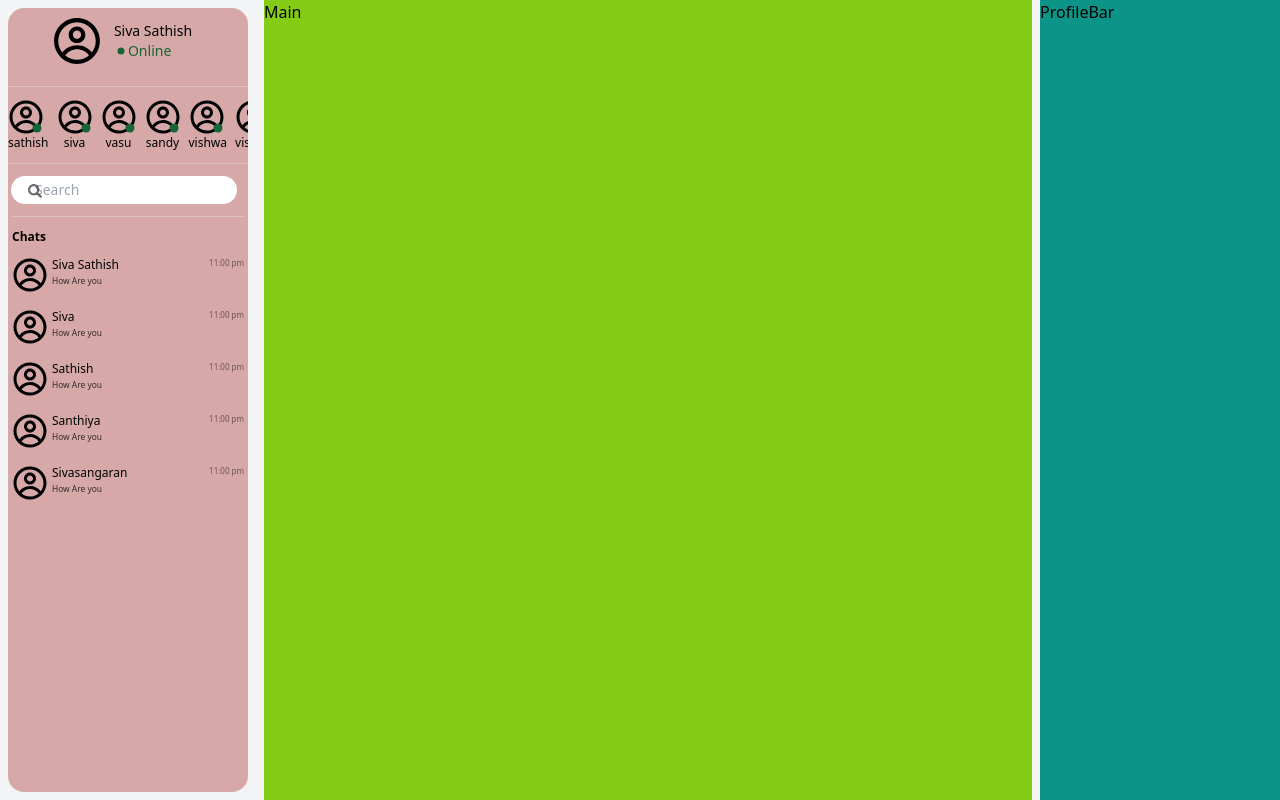
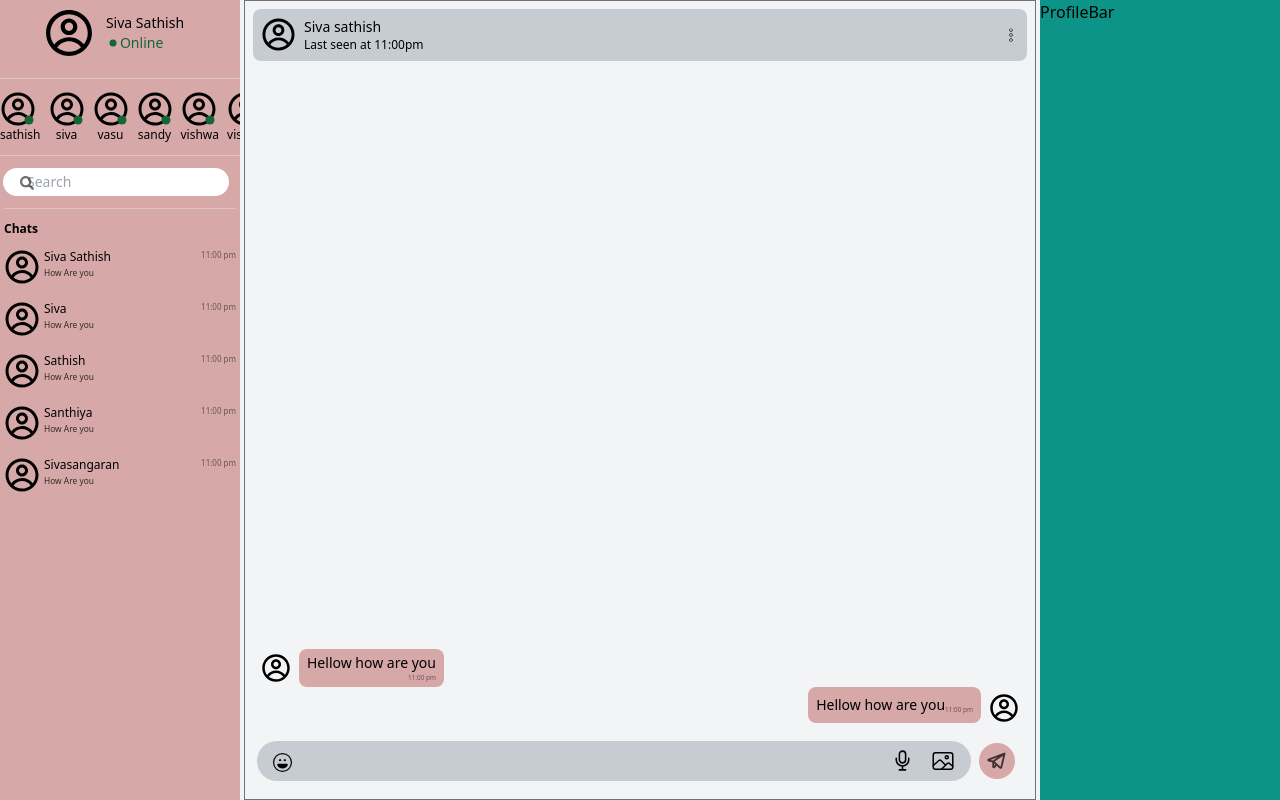
Before and after one commit to sivasathish889/Chat-Application, a Next.js app in the folder chat-application/: page / in a window 1280 px wide. Built offline with nearby package versions, Linux system fonts and the light colour scheme.

Commit message:
day 6 main page completed

```diff
--- a/chat-application/src/app/api/lib/db.tsx
+++ b/chat-application/src/app/api/lib/db.tsx
@@ -3,7 +3,7 @@ import mongoose from "mongoose";
 
 const dbConnection = async () => {
   try {
-    await mongoose.connect("mongodb://localhost:27017/chat-application");
+    await mongoose.connect(process.env.MONGO_URL as string);
     console.log("MongoDB connected successfully");
   } catch (error) {
     console.error("MongoDB connection failed:", error);
--- a/chat-application/src/app/components/Main.tsx
+++ b/chat-application/src/app/components/Main.tsx
@@ -1,9 +1,16 @@
-import React from 'react'
+import React from "react";
+import ChatHeader from "./Main/ChatHeader";
+import Chats from "./Main/Chats";
+import MessageSendBar from "./Main/MessageSendBar";
 
 const Main = () => {
   return (
-    <div>Main</div>
-  )
-}
+    <div className="flex flex-1 flex-col">
+      <ChatHeader />
+      <Chats/>
+      <MessageSendBar />
+    </div>
+  );
+};
 
-export default Main
+export default Main;
--- /dev/null
+++ b/chat-application/src/app/components/Main/ChatHeader.tsx
@@ -0,0 +1,26 @@
+import React from "react";
+import { CgProfile } from "react-icons/cg";
+import { CiMenuKebab } from "react-icons/ci";
+
+const ChatHeader = () => {
+  return (
+    <div className="flex flex-col flex-1  m-2">
+      <header className="flex bg-gray-400/50 rounded-lg p-2  justify-between">
+        <div className="left-profile flex gap-2">
+          <div className="profile-pic">
+            <CgProfile size={35} />
+          </div>
+          <div className="profile-name-date">
+            <p className="text-sm">Siva sathish</p>
+            <p className="text-xs">Last seen at 11:00pm</p>
+          </div>
+        </div>
+        <div className="right-profile flex justify-center items-center">
+          <CiMenuKebab />
+        </div>
+      </header>
+    </div>
+  );
+};
+
+export default ChatHeader;
--- /dev/null
+++ b/chat-application/src/app/components/Main/Chats.tsx
@@ -0,0 +1,30 @@
+import React from "react";
+import { CgProfile } from "react-icons/cg";
+
+const Chats = () => {
+  return (
+    <div className=" h-full mx-2 flex flex-col justify-end overflow-y-scroll ">
+      <div className="to-chat flex justify-start items start">
+        <div className="profile flex justify-center items-center ">
+          <CgProfile size={30}className="mx-2" />
+        </div>
+        <div className="chat-message px-2 flex-col bg-primary rounded-lg flex justify-center items-center p-1">
+          <div className="message text-sm">Hellow how are you</div>
+          <div className="time text-[.4em] opacity-50 self-end">11:00 pm</div>
+        </div>
+      </div>
+
+      <div className="from-chat flex justify-end items-end">
+        <div className="chat-message p-2 bg-primary rounded-lg flex justify-center items-center   ">
+          <div className="message text-sm">Hellow how are you</div>
+          <div className="time text-[.4em] opacity-50 self-end">11:00 pm</div>
+        </div>
+        <div className="profile flex justify-center items-center ">
+          <CgProfile size={30} className="mx-2"/>
+        </div>
+      </div>
+    </div>
+  );
+};
+
+export default Chats;
--- /dev/null
+++ b/chat-application/src/app/components/Main/MessageSendBar.tsx
@@ -0,0 +1,27 @@
+import React from "react";
+import { BsEmojiLaughing } from "react-icons/bs";
+import { IoImageOutline, IoMicOutline } from "react-icons/io5";
+import { PiTelegramLogoBold } from "react-icons/pi";
+
+const MessageSendBar = () => {
+  return (
+    <div className="flex p-3 justify-center items-center ">
+      <div className="input-box w-full relative flex justify-center">
+        <BsEmojiLaughing size={19} className="absolute top-3 cursor-pointer left-4 z-10"/>
+        <input
+          type="text"
+          name="text"
+          id="text"
+          className="w-full rounded-full h-10 relative px-10 pe-20 outline-none bg-gray-400/50 text-sm"
+        />
+        <IoMicOutline size={25} className="absolute right-14 bottom-2 cursor-pointer"/>
+        <IoImageOutline size={24} className="absolute right-4 bottom-2 cursor-pointer"/>
+      </div>
+      <div className="send-message m-2 bg-primary p-2 rounded-full cursor-pointer">
+        <PiTelegramLogoBold size={20} className="opacity-70"/>
+      </div>
+    </div>
+  );
+};
+
+export default MessageSendBar;
--- a/chat-application/src/app/page.tsx
+++ b/chat-application/src/app/page.tsx
@@ -5,14 +5,14 @@ import SideBar from "./components/SideBar";
 
 export default function Home() {
   return (
-    <div className=" flex flex-row gap-2 h-screen bg-gray-100">
-      <section className="w-60 min-w-40 bg-primary rounded-2xl m-2  max-md:hidden">
+    <div className=" flex flex-row gap-1 h-screen bg-gray-100">
+      <section className="w-60 min-w-40 bg-primary max-md:hidden">
         <SideBar />
       </section>
-      <main className="main bg-lime-500 flex flex-1 min-w-96">
+      <main className="main border border-zinc-500 flex flex-1 min-w-96">
         <Main />
       </main>
-      <section className="profileBar bg-teal-600 flex w-60 max-xl:hidden">
+      <section className="profileBar bg-teal-600 flex w-60 max-lg:hidden">
         <ProfileBar />
       </section>
     </div>
```
